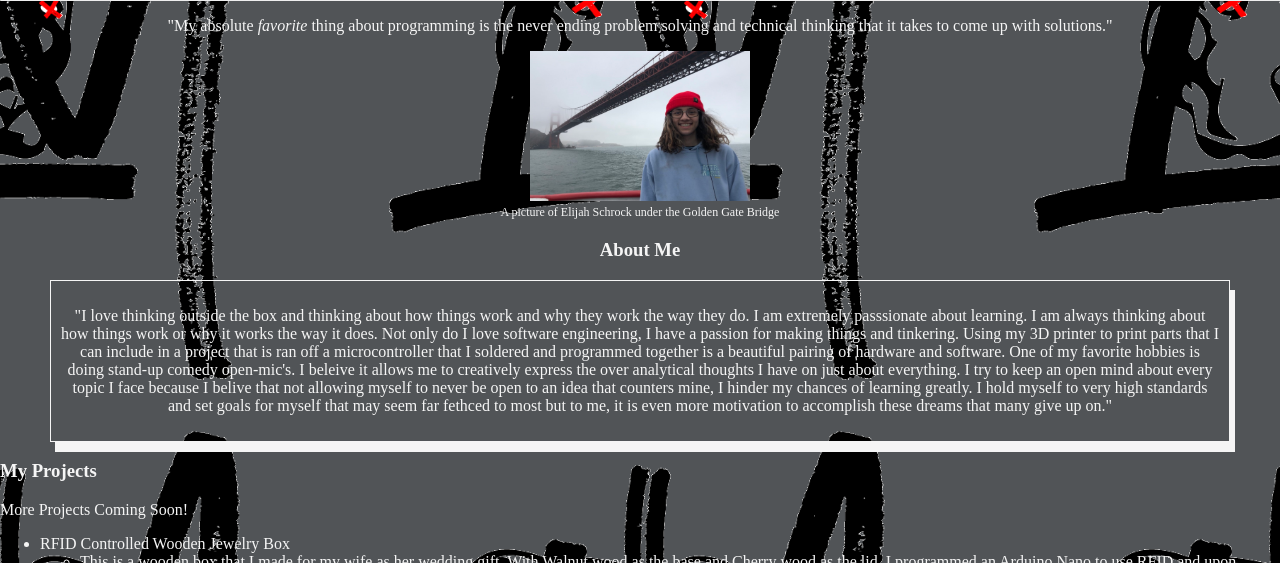
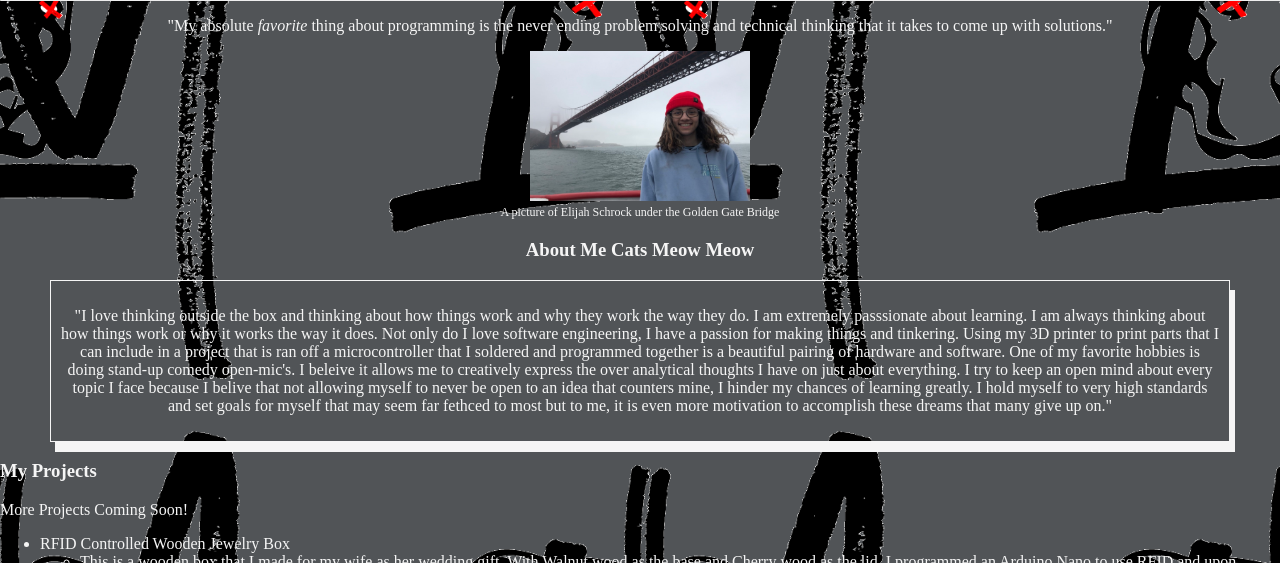
Before and after one commit to ElijahSchrock/DecorateYour-Portfolio, a plain HTML site: page index.html in a window 1280 px wide. Shown: the part 237-800 px from the top of the page. Drawn offline with Linux system fonts and the light colour scheme.

Commit message:
Testing Git Push

```diff
--- a/index.html
+++ b/index.html
@@ -41,7 +41,7 @@
   <div>
   <div id="me">
     <h3>
-      About Me
+      About Me Cats Meow Meow
     </h3>
   </div>
   </div>
```
